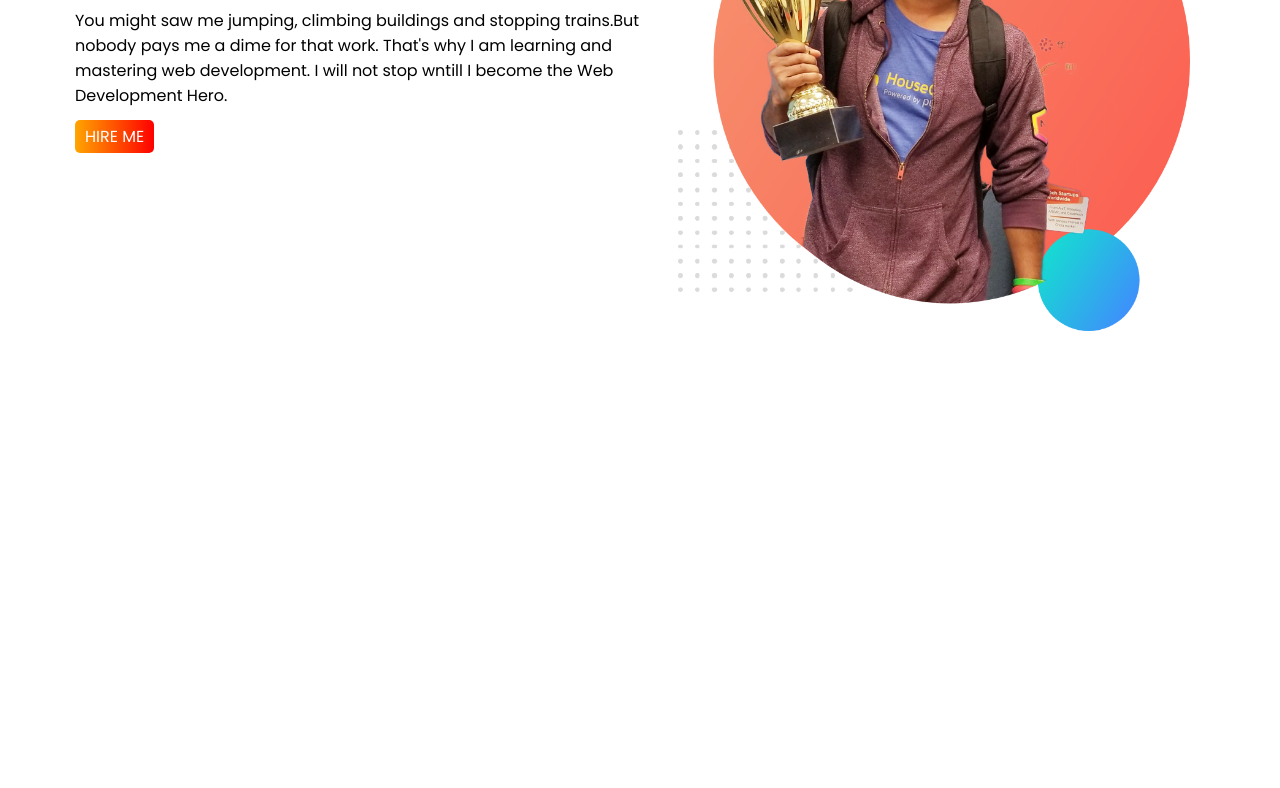
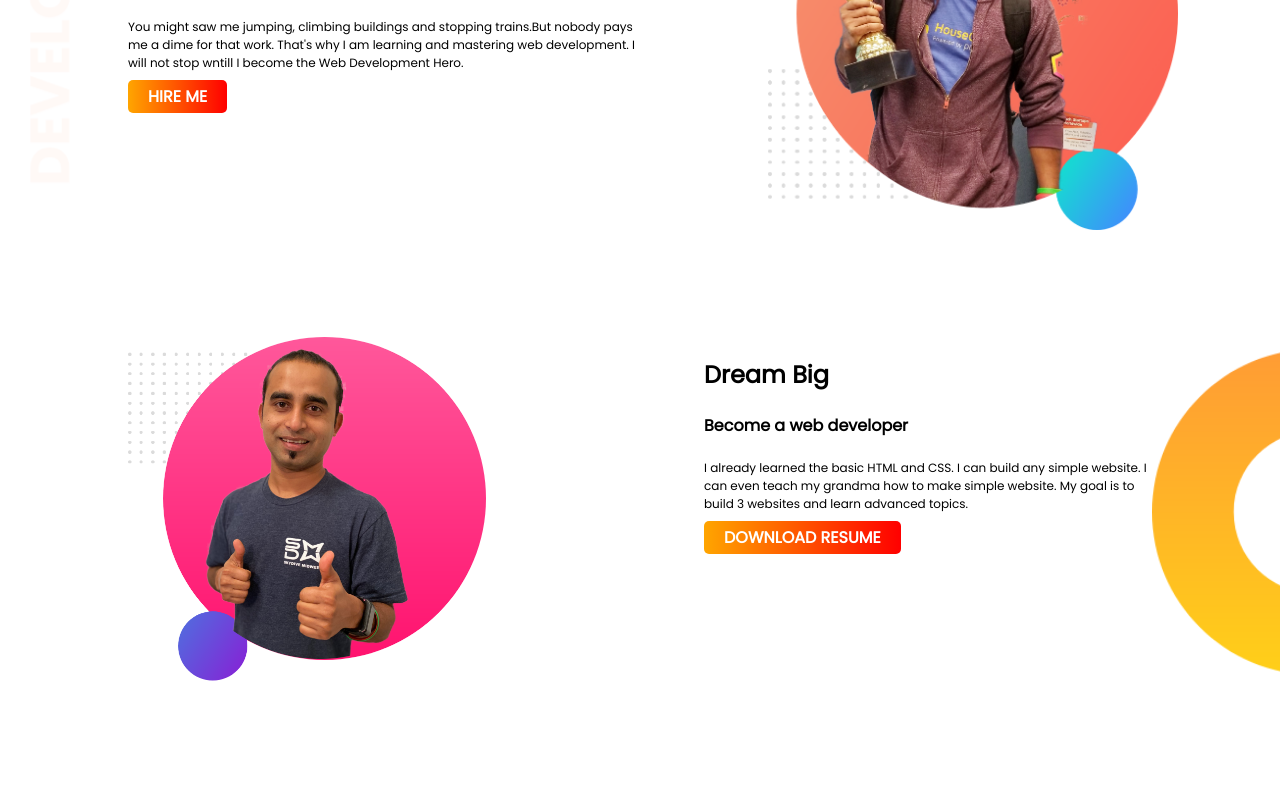
Before and after one commit to Utsho2848/Developer-portfolio, a plain HTML site: page index.html in a window 1280 px wide. Shown: the part 177-965 px from the top of the page. Before the commit the page ends 800 px from the top, so only its background shows below. Drawn offline with Linux system fonts and the light colour scheme.

Commit message:
dream big section completed

```diff
--- a/index.html
+++ b/index.html
@@ -10,8 +10,8 @@
 </head>
 
 <body>
-    <div class="banner-area">
-        <div class="banner-title">
+    <section class="banner-area">
+        <div class="half-width">
             <h1>Welcome To <br><span class="title-heading">Peter Parker</span> World</h1>
             <h4>Build Climber and Train Stopper</h4>
             <p>You might saw me jumping, climbing buildings and stopping trains.But nobody pays me a dime for that work.
@@ -19,12 +19,25 @@
                 why I am learning and mastering web development. I will not stop wntill I become the Web Development
                 Hero.
             </p>
-            <a class="hire-button" href="">HIRE ME</a>
+            <a target="blank" class="hire-button" href="https://www.facebook.com/">HIRE ME</a>
         </div>
-        <div class="banner-img">
-            <img src="images/jhankar.png" alt="">
+        <div class="half-width">
+            <img class="banner-img" src="images/jhankar.png" alt="">
         </div>
-    </div>
+    </section>
+
+    <section class="dream-big">
+        <div class="half-width">
+            <img class="banner-img" src="images/jhankar2.png" alt="">
+        </div>
+        <div class="half-width dream-half">
+            <h2>Dream Big</h2>
+            <h4>Become a web developer</h4>
+            <p>I already learned the basic HTML and CSS. I can build any simple website. I can even teach my grandma how
+                to make simple website. My goal is to build 3 websites and learn advanced topics.</p>
+            <a target="blank" class="hire-button" href="https://www.facebook.com/">DOWNLOAD RESUME</a>
+        </div>
+    </section>
 
 </body>
 
--- a/style.css
+++ b/style.css
@@ -5,13 +5,27 @@ body {
     font-family: 'Poppins', sans-serif;
 }
 
-.banner-area {
-    display: flex;
+h1 {
+    font-size: 32px;
 }
 
-.banner-title {
+p {
+    font-size: 12px;
+}
+
+section {
+    display: flex;
+    margin-bottom: 100px;
+}
+
+.banner-area {
+    background-image: url(images/top-banner.png);
+    background-repeat: no-repeat;
+}
+
+.half-width {
     width: 50%;
-    padding-left: 75px;
+    padding-left: 10%;
 }
 
 .title-heading {
@@ -23,14 +37,22 @@ body {
     text-decoration: none;
     color: white;
     background-image: linear-gradient(90deg, orange, red);
-    padding: 5px 10px;
+    padding: 5px 20px;
     border-radius: 5px;
+    font-weight: 700;
 }
 
 .banner-img {
-    width: 50%;
+    width: 80%;
 }
 
-.banner-img img {
-    width: 85%;
+.dream-big {
+    background-image: url(images/dream-bg.png);
+    background-repeat: no-repeat;
+    background-position: right;
+    background-size: 10%;
 }
+
+.dream-half {
+    padding-right: 10%;
+}
```
